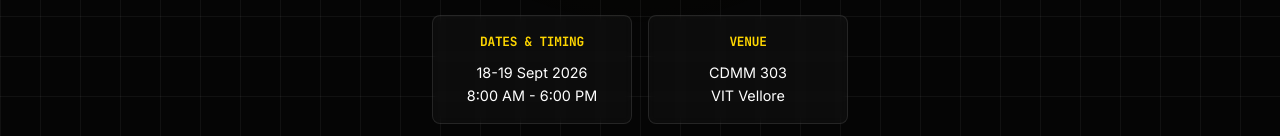
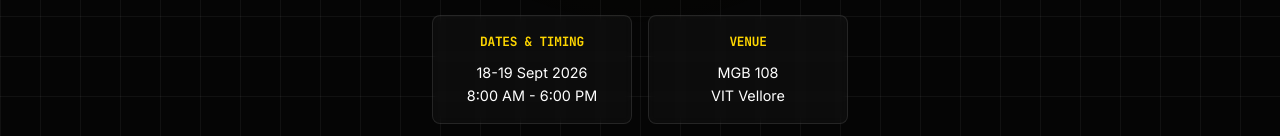
Before and after one commit to arjnks/standardshackathon, a React app in the folder frontend/: page / in a window 1280 px wide. Shown: the part 664-800 px from the top of the page. Built offline with nearby package versions, Linux system fonts and the light colour scheme; no server answers; the HTML template or start-up script is replaced by a standard one.

Commit message:
Update venue to MGB 108

```diff
--- a/frontend/src/pages/Home.jsx
+++ b/frontend/src/pages/Home.jsx
@@ -38,7 +38,7 @@
           </div>
           <div className="card" style={{ padding: '1rem', minWidth: '200px' }}>
             <h4 className="text-gold mono mb-1" style={{ fontSize: '0.8rem' }}>VENUE</h4>
-            <p className="text-primary" style={{ fontSize: '0.9rem' }}>CDMM 303<br/>VIT Vellore</p>
+            <p className="text-primary" style={{ fontSize: '0.9rem' }}>MGB 108<br/>VIT Vellore</p>
           </div>
         </div>
         <div className="flex gap-4 justify-center">
```
